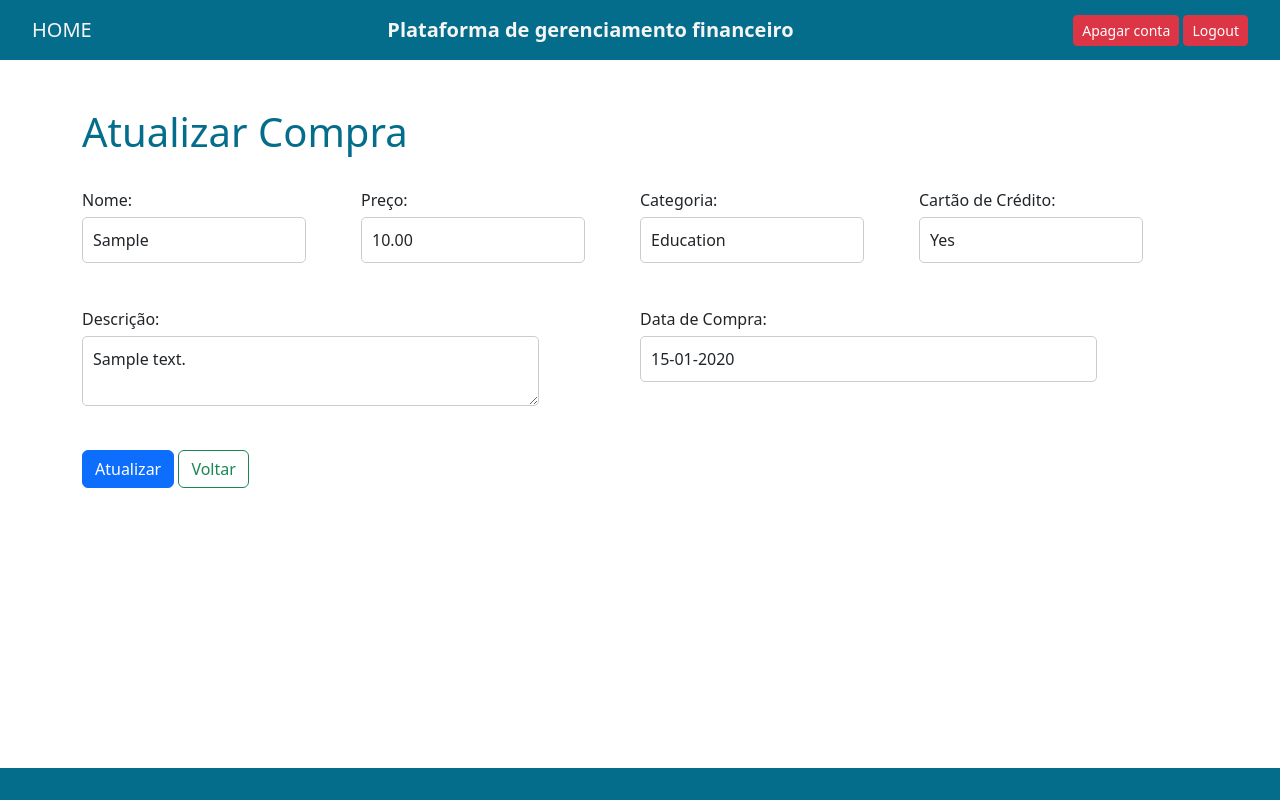
After one commit to Marcoslsl/Financial-Management-Platform, a Django app: page /update/1 in a window 1280 px wide. The commit adds this page. Run offline with Django 4.2, Linux system fonts and the light colour scheme; tables that the repository leaves empty hold one stand-in row (values such as "Sample post"); parts of the project's set-up code (start-up, migrations or seed data) failed here and were passed over.

Commit message:
feat: add update purchase functionality

```diff
--- a/static/js/javascript_files.js
+++ b/static/js/javascript_files.js
@@ -1,3 +1,4 @@
+
 document.getElementById("add-new-purchase-btn").addEventListener("click", function () {
         var newPurchaseForm = document.getElementById("new-purchase-form");
         if (newPurchaseForm.style.display === "none" || newPurchaseForm.style.display === "") {
--- a/users/models.py
+++ b/users/models.py
@@ -56,5 +56,24 @@ class Purchase(models.Model):
     created_at = models.DateTimeField(default=timezone.now)
     updated_at = models.DateTimeField(null=True, blank=True)
 
+    def update_purchase(self, **kwargs) -> None:
+        if "name" in kwargs:
+            self.name = kwargs["name"]
+        if "price" in kwargs:
+            self.price = kwargs["price"]
+        if "category" in kwargs:
+            self.category = kwargs["category"]
+        if "credit_card" in kwargs:
+            self.credit_card = kwargs["credit_card"]
+        if "description" in kwargs:
+            self.description = kwargs[
+                "description"
+            ]  # Defina a data de atualização como a data e hora atuais
+        self.updated_at = timezone.now()
+
+        # Salve as mudanças no banco de dados
+        self.save()
+        return None
+
     def __str__(self) -> str:
         return self.name
--- /dev/null
+++ b/users/templates/users/edit_purchase.html
@@ -0,0 +1,71 @@
+{%extends 'base.html'%}
+{%block page_title%}
+Edit Purchases
+{%endblock page_title%}
+
+
+{%block content%}
+    <br><br>
+    <h1 class='h1-class'>Atualizar Compra</h1>
+    <br>
+    <form method="post" action="{% url 'update_purchase_values' pk=pk_value %}" class="form-horizontal">
+        {% csrf_token %}
+        <div class="flex-container">
+            <div class="form-group">
+                <label for="name" class="col-sm-2 control-label">Nome:</label>
+                <div class="col-sm-10">
+                    <input value={{purchase_list.name}} type="text" id="name" name="name" class="form-control" required>
+                </div>
+            </div>
+            <div class="form-group">
+                <label for="price" class="col-sm-2 control-label">Preço:</label>
+                <div class="col-sm-10">
+                    <input value={{purchase_list.price}} type="number" id="price" name="price" class="form-control" min="0.01" step="0.01" required>
+                </div>
+            </div>
+            <div class="form-group">
+                <label for="category" class="col-sm-2 control-label">Categoria:</label>
+                <div class="col-sm-10">
+                    <select value={{purchase_list.categort}} type="text" id="category" name="category" class="form-control" required>
+                        <option value="Education">Education</option>
+                        <option value="Health">Health</option>
+                        <option value="Travel">Travel</option>
+                        <option value="Electronics">Electronics</option>
+                        <option value="Investment">Investment</option>
+                        <option value="Clothing">Clothing</option>
+                        <option value="Food">Food</option>
+                        <option value="Entertainment">Entertainment</option>
+                        <option value="Home">Home</option>
+                    </select>
+                </div>
+            </div>
+            <div class="form-group">
+                <label for="credit_card" class="col-sm-2 control-label">Cartão de Crédito:</label>
+                <div class="col-sm-10">
+                    <select value={{purchase_list.credit_card}} type="text" id="credit_card" name="credit_card" class="form-control" required>
+                    <option value="Yes">Yes</option>
+                    <option value="No">No</option>
+                    </select>
+                </div>
+            </div>
+        </div><br>
+        <div class="flex-container">
+            <div class="form-group">
+                <label for="description" class="col-sm-2 control-label">Descrição:</label>
+                <div class="col-sm-10">
+                    <textarea  id="description" name="description" class="form-control">{{purchase_list.description}}</textarea>
+                </div>
+            </div>
+            <div class="form-group">
+                <label for="data_of_purchase" class="col-sm-2 control-label">Data de Compra:</label>
+                <div class="col-sm-10">
+                    <input value={{data_of_purchase}} type="text" id="data_of_purchase" name="data_of_purchase" class="form-control">
+                </div>
+            </div>
+        </div><br>
+        <div>
+            <button type="submit" class="btn btn-primary">Atualizar</button>
+            <a href="{% url 'user_view'%}" class="btn btn-outline-success">Voltar</a>
+        </div>
+    </form>
+{% endblock %}
--- a/users/templates/users/purchase_list.html
+++ b/users/templates/users/purchase_list.html
@@ -30,6 +30,7 @@ USERS
                 <td scope="row">{{ purch.data_of_purchase }}</td>
                 <td scope="row">
                 <a href="{% url 'delete_purchase' pk=purch.pk %}" class='btn btn-danger btn-sm' data-confirm="Tem certeza que deseja excluir este item?">Excluir</a>
+                <a href="{% url 'update_purchase' pk=purch.pk %}"class="btn btn-secondary btn-sm" id="edit-purchase-btn">Editar</a>
                 </td>
             </tr>
             {% endfor %}
--- a/users/urls.py
+++ b/users/urls.py
@@ -5,6 +5,12 @@ urlpatterns = [
     path("", user_view, name="user_view"),
     path("create/", create_purchase, name="create_purchase"),
     path("delete/<int:pk>", delete_purchase, name="delete_purchase"),
+    path("update/<int:pk>", update_purchase, name="update_purchase"),
+    path(
+        "update_send_form/<int:pk>",
+        update_purchase_values,
+        name="update_purchase_values",
+    ),
     path("cadastro/", cadastro, name="cadastro"),
     path("login/", login, name="login"),
     path("logout/", logout, name="logout"),
--- a/users/utils/utils.py
+++ b/users/utils/utils.py
@@ -18,3 +18,11 @@ def transform_date(input_date: str) -> str:
     output_date = date_obj.strftime("%Y-%m-%d")
 
     return output_date
+
+
+def transform_date_inverse(input_date: str) -> str:
+    date_obj = datetime.strptime(input_date, "%Y-%m-%d")
+
+    output_date = date_obj.strftime("%d-%m-%Y")
+
+    return output_date
--- a/users/views.py
+++ b/users/views.py
@@ -72,6 +72,29 @@ def create_purchase(request: HttpRequest) -> HttpResponse:
         data_of_purchase=req["data_of_purchase"],
     )
     purchase.save()
+    return redirect("user_view")
+
+
+def update_purchase(request: HttpRequest, pk: int) -> HttpResponse:
+    purchase = Purchase.objects.get(pk=pk)
+    return render(
+        request,
+        "users/edit_purchase.html",
+        {
+            "purchase_list": purchase,
+            "today_date": date.today().strftime("%d-%m-%Y"),
+            "pk_value": pk,
+            "data_of_purchase": transform_date_inverse(
+                str(purchase.data_of_purchase)
+            ),
+        },
+    )
+
+
+def update_purchase_values(request: HttpRequest, pk: int) -> HttpResponse:
+    req = request.POST.dict()
+    purchase = Purchase.objects.get(pk=pk)
+    purchase.update_purchase(**req)
     return redirect("user_view")
 
 
```
